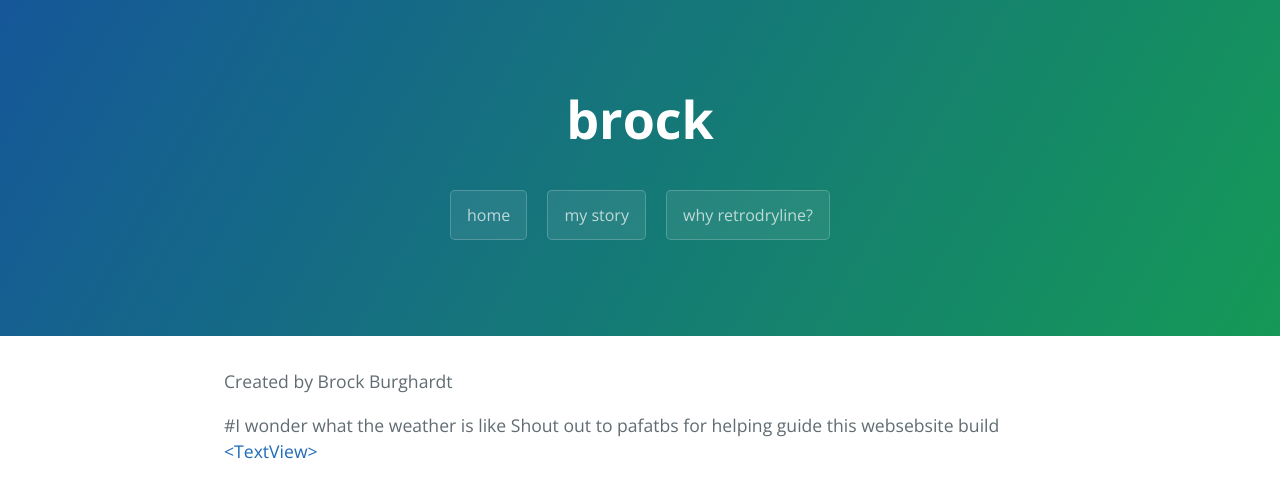
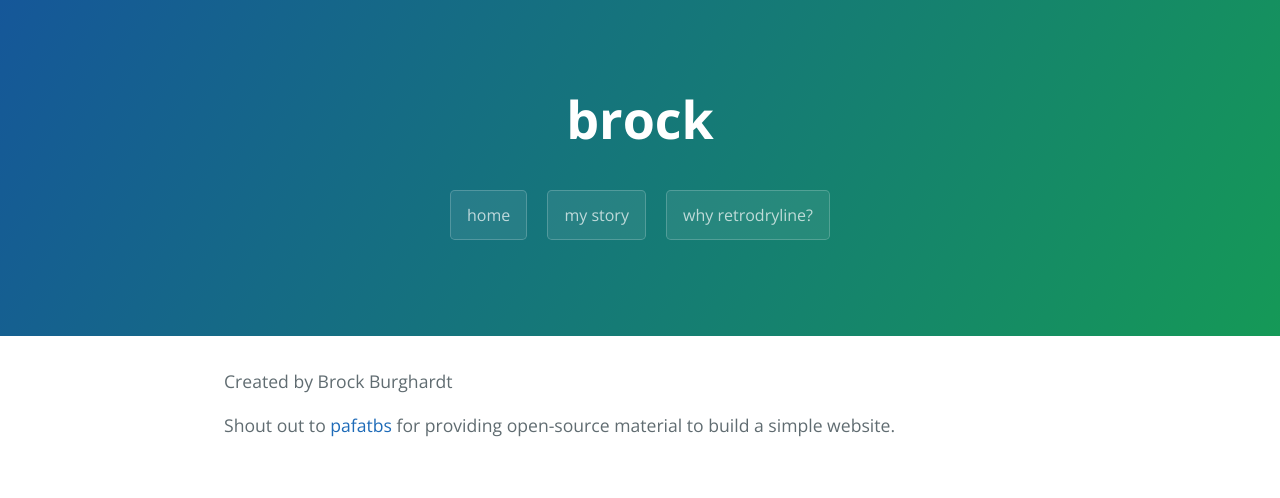
Before and after one commit to retrodryline-zz/retrodryline.github.io, a Jekyll site: the page built from index.md, in a window 1280 px wide. Shown: the top 498 px of the page. Built offline with Jekyll 4.4.1, drawn with Linux system fonts in a browser that asks for light colours.

Commit message:
Update index.md

```diff
--- a/index.md
+++ b/index.md
@@ -6,6 +6,6 @@ filename: index
 
 Created by Brock Burghardt
 
-#I wonder what the weather is like
-Shout out to pafatbs for helping guide this websebsite build
-[&lt;TextView&gt;](https://phuston.github.io/patrickandfrantonarethebestninjas/)
+Shout out to
+[pafatbs](https://phuston.github.io/patrickandfrantonarethebestninjas/)
+for providing open-source material to build a simple website.
```
